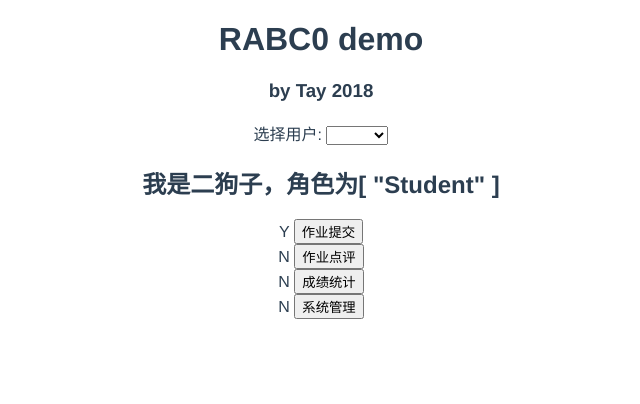
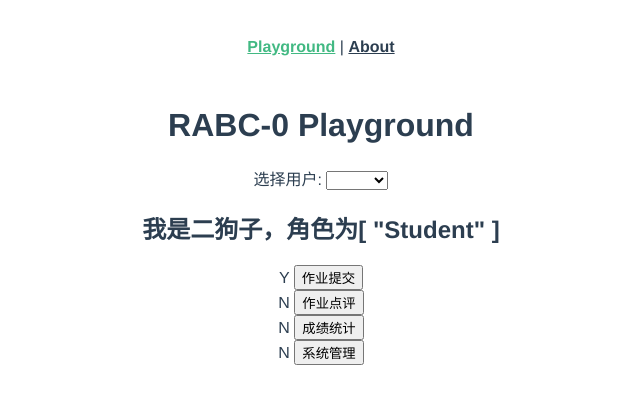
Before and after one commit to TayYim/HomeworkMS, a Vue app in the folder homework-ms-fe/: page / in a window 1280 px wide. Shown: the top 404 px of the page, without its empty margins (319-959 px from the left). Built offline with nearby package versions, Linux system fonts and the light colour scheme.

Commit message:
add About page

```diff
--- a/homework-ms-fe/src/App.vue
+++ b/homework-ms-fe/src/App.vue
@@ -1,9 +1,9 @@
 <template>
   <div id="app">
-    <!-- <div id="nav">
-      <router-link to="/">Home</router-link> |
+    <div id="nav">
+      <router-link to="/">Playground</router-link> |
       <router-link to="/about">About</router-link>
-    </div> -->
+    </div>
     <router-view/>
   </div>
 </template>
--- a/homework-ms-fe/src/views/About.vue
+++ b/homework-ms-fe/src/views/About.vue
@@ -1,5 +1,7 @@
 <template>
   <div class="about">
-    <h1>This is an about page</h1>
+    <h1>Homeword for SSAD</h1>
+    <h2>XJTU SE</h2>
+    <h3>Tay 2018.10.17</h3>
   </div>
 </template>
--- a/homework-ms-fe/src/views/Home.vue
+++ b/homework-ms-fe/src/views/Home.vue
@@ -1,7 +1,6 @@
 <template>
   <div class="home">
-    <h1>RABC0 demo</h1>
-    <h3>by Tay 2018</h3>
+    <h1>RABC-0 Playground</h1>
     <div>
       选择用户:
       <select @change="onUserChange" v-model="selectedUsername" id="username">
```
